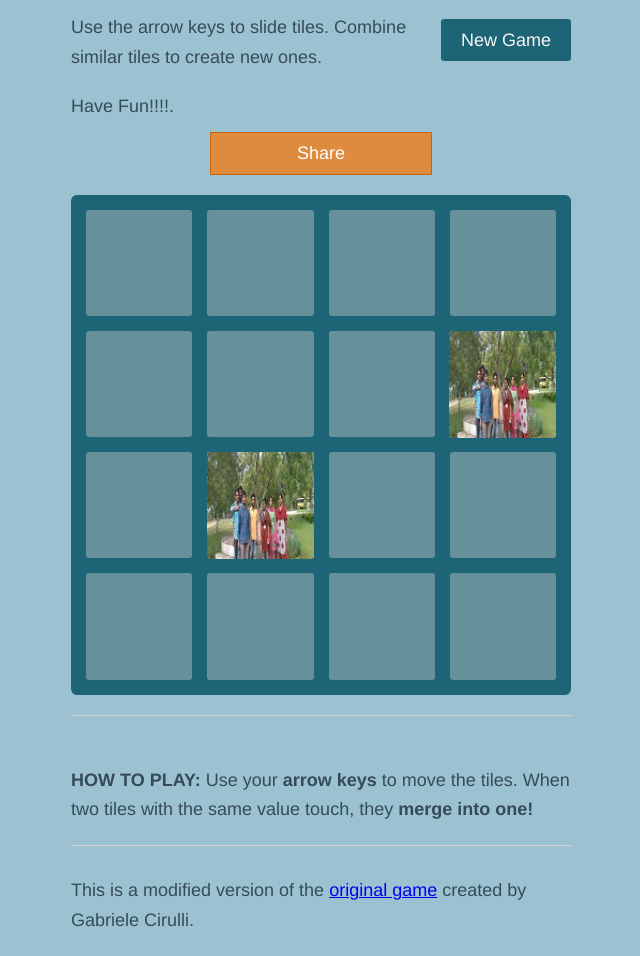
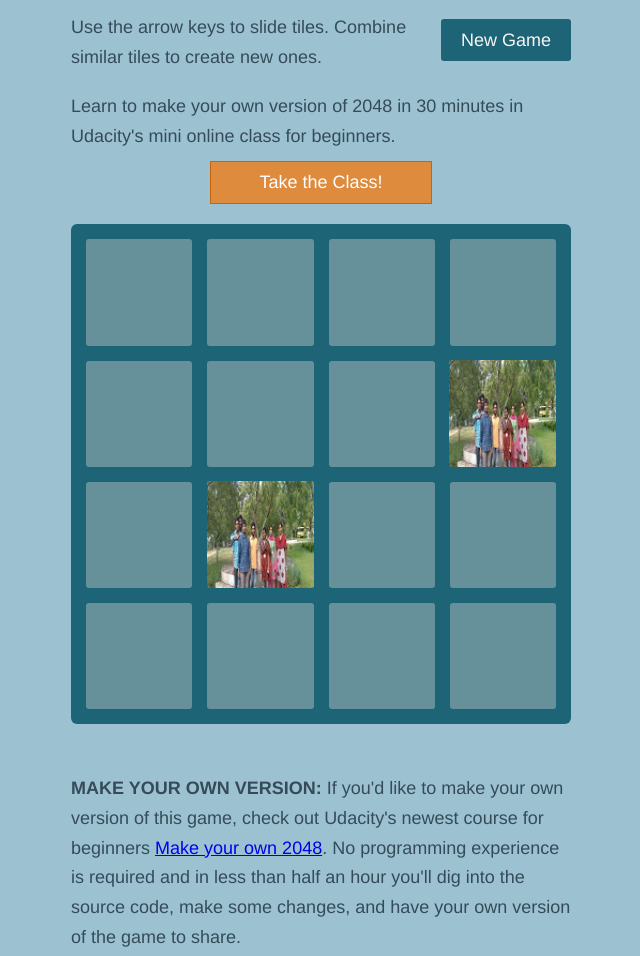
Before and after one commit to dsridharkumar95/sridhar2048.github.io, a plain HTML site: page index.html in a window 1280 px wide. Shown: the part 147-1103 px from the top of the page, without its empty margins (319-959 px from the left). Drawn offline with Linux system fonts and the light colour scheme.

Commit message:
Revert "2048"
This reverts commit 0dba63cd02d7676e1d92f4f59eadce9354cb53c6.

```diff
--- a/index.html
+++ b/index.html
@@ -2,7 +2,7 @@
 <html lang="en" manifest="cache.appcache">
 <head>
   <meta charset="utf-8">
-  <title> Play My 2048</title>
+  <title>Make and Play Udacity 2048</title>
 
   <link href="style/main.css" rel="stylesheet" type="text/css">
   <link href='http://fonts.googleapis.com/css?family=Source+Code+Pro:400,600,700' rel='stylesheet' type='text/css'>
@@ -40,7 +40,7 @@
     </div>
 
     <div class="pre-game">
-      <p class="learn">Have Fun!!!!.</p><a class="learn" href="https://www.fb.com">Share</a>
+      <p class="learn">Learn to make your own version of 2048 in 30 minutes in Udacity's mini online class for beginners.</p><a class="learn" href="https://www.udacity.com/course/ud248">Take the Class!</a>
     </div>
 
 
@@ -48,7 +48,7 @@
       <div class="game-message">
         <p></p>
         <div class="lower">
-	        <a href="http://www.google.com"class="learn learn-low">Take the Class!</a>
+	        <a href="http://www.udacity.com/course/ud248/"class="learn learn-low">Take the Class!</a>
           <a class="retry-button">Play Again</a>
           <div class="score-sharing"></div>
         </div>
@@ -87,7 +87,9 @@
     </div>
 
 
-
+    <p class="game-explanation">
+      <strong class="important">Make your own version:</strong> If you'd like to make your own version of this game, check out Udacity's newest course for beginners <a href="https://www.udacity.com/course/ud248" target="_blank">Make your own 2048</a>. No programming experience is required and in less than half an hour you'll dig into the source code, make some changes, and have your own version of the game to share.
+    </p>
     <hr>
     <p class="game-explanation">
       <strong class="important">How to play:</strong> Use your <strong>arrow keys</strong> to move the tiles. When two tiles with the same value touch, they <strong>merge into one!</strong>
```
